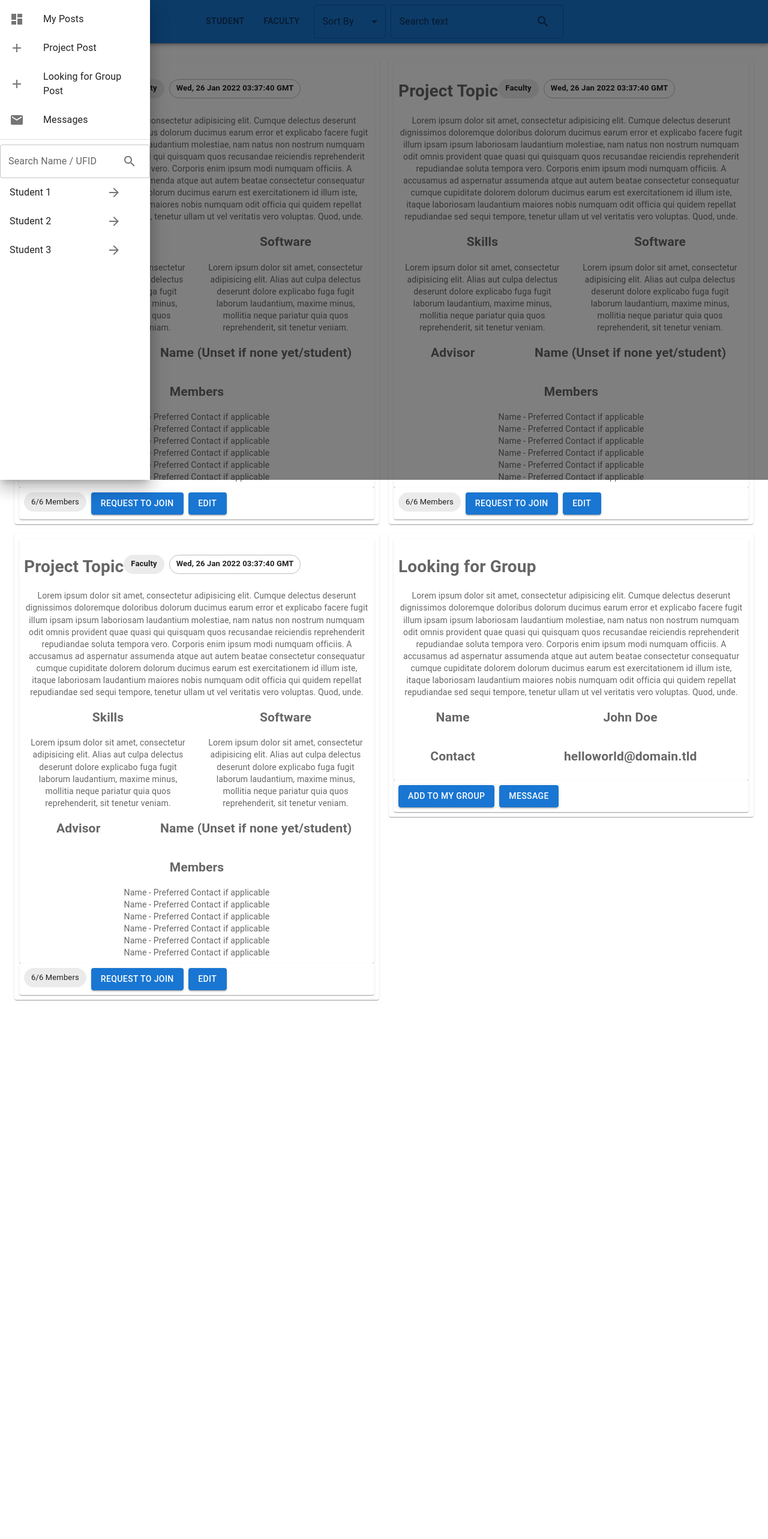
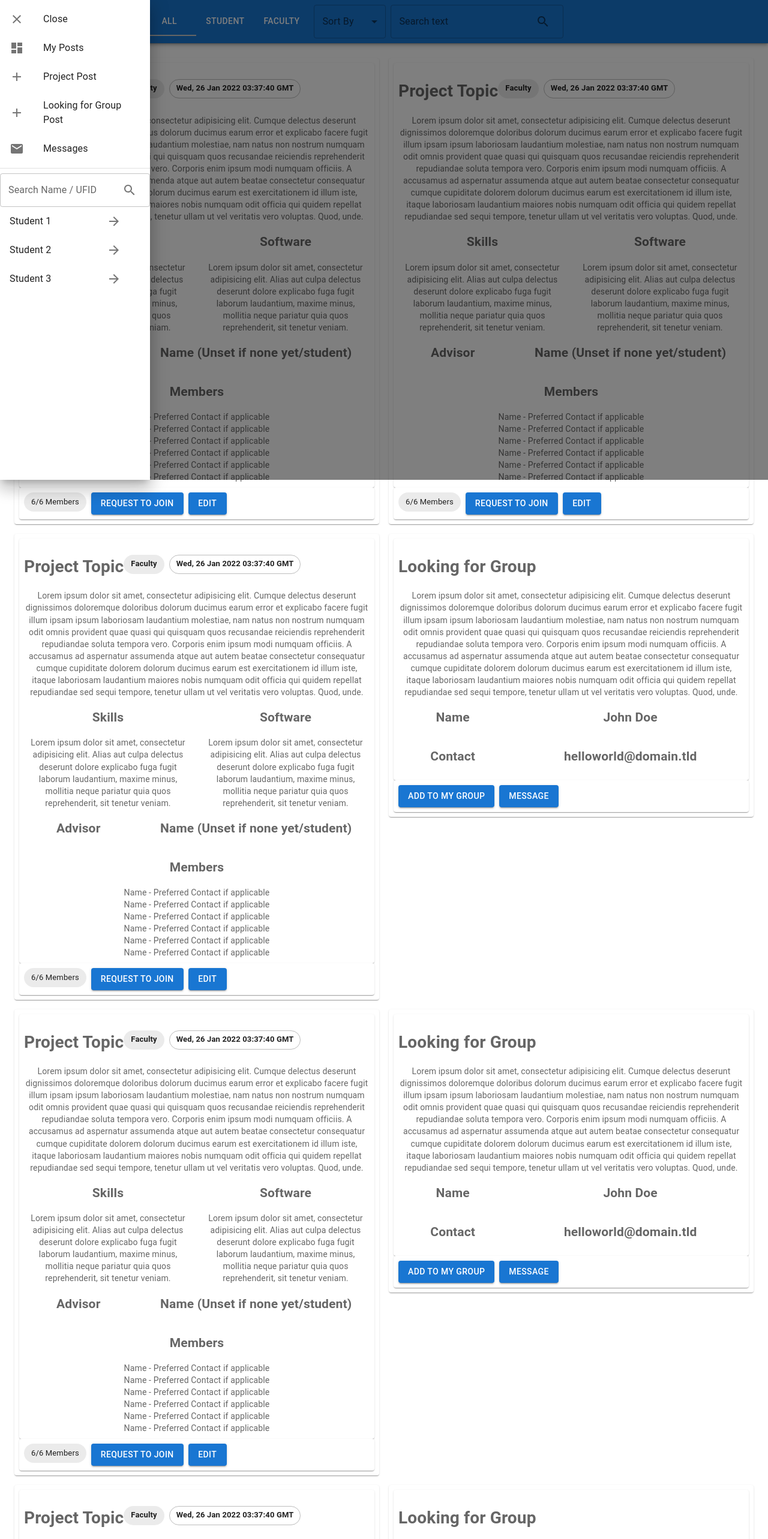
Before and after one commit to MenkeTechnologies/CIS4914ProjectDatabaseUI, a React (Create React App) app: page / in a window 1280 px wide. Shown: the top 2566 px of the page at 60% size. Before the commit the page ends 1691 px from the top, so only its background shows below. Built offline with nearby package versions, Linux system fonts and the light colour scheme.

Commit message:
extracted components for post types

```diff
--- a/public/index.html
+++ b/public/index.html
@@ -24,7 +24,7 @@
       work correctly both with client-side routing and a non-root public URL.
       Learn how to configure a non-root public URL by running `npm run build`.
     -->
-    <title>React App</title>
+    <title>Senior Project Database</title>
   </head>
   <body>
     <noscript>You need to enable JavaScript to run this app.</noscript>
--- a/src/App.js
+++ b/src/App.js
@@ -20,15 +20,17 @@ import InputLabel from '@mui/material/InputLabel';
 import MenuItem from '@mui/material/MenuItem';
 import FormControl from '@mui/material/FormControl';
 import Select from '@mui/material/Select';
-import { Add, ArrowForward, Dashboard, Mail } from "@mui/icons-material";
+import { Add, ArrowForward, Close, Dashboard, Mail } from "@mui/icons-material";
 import Grid from '@mui/material/Grid';
-import { styled } from '@mui/material/styles';
-import Paper from '@mui/material/Paper';
 import { LEFT, OFFERING, POST_TYPE, TITLE } from "./Consts";
 import { posts } from "./MockData";
-import { Button, Chip, Stack } from "@mui/material";
+import ProjectPost from "./ProjectPost";
+import SeekingPost from "./SeekingPost";
+import { makeStyles } from "@mui/material";
 
-function App() {
+
+
+function App(props) {
   const [state, setState] = React.useState({
     [LEFT]: true,
   });
@@ -65,10 +67,12 @@ function App() {
     <Box
       sx={{width: anchor === 'top' || anchor === 'bottom' ? 'auto' : 250}}
       role="presentation"
-      onClick={toggleDrawer(anchor, false)}
-      onKeyDown={toggleDrawer(anchor, false)}
     >
       <List>
+        <ListItem button key={'Close'} onClick={toggleDrawer(anchor, false)}>
+          <ListItemIcon> <Close/> </ListItemIcon>
+          <ListItemText primary={'Close'}/>
+        </ListItem>
         <ListItem button key={'My Posts'}>
 
           <ListItemIcon> <Dashboard/> </ListItemIcon>
@@ -127,13 +131,6 @@ function App() {
     </IconButton>
   )
 
-  const Item = styled(Paper)(({theme}) => ({
-    ...theme.typography.body2,
-    padding: theme.spacing(1),
-    textAlign: 'center',
-    color: theme.palette.text.secondary,
-  }));
-
   return (
     <div className="App">
       <AppBar position="static">
@@ -146,7 +143,14 @@ function App() {
               {TITLE}
             </Typography>
           </Typography>
-          <Tabs value={value} onChange={handleChange} aria-label="basic tabs example">
+          <Tabs value={value} onChange={handleChange} aria-label="basic tabs example" textColor={"#ccc"}
+                TabIndicatorProps={{
+                  style: {
+                    backgroundColor: "#ccc"
+                  }
+                }}
+
+          >
             <Tab label="All" {...a11yProps(0)} />
             <Tab label="Student" {...a11yProps(1)} />
             <Tab label="Faculty" {...a11yProps(2)} />
@@ -181,114 +185,8 @@ function App() {
         <TabPanel value={value} index={0}>
           <Box sx={{flexGrow: 1}}>
             <Grid container spacing={2}>
-              {posts.map(p => {
-                  if (p[POST_TYPE] === OFFERING) {
-                    return <Grid item xs={6}>
-                      <Item>
-                        <Item>
-
-                          <h1>
-                            <Stack direction="row" spacing={1}>
-                              {p.title}
-                              <Chip label={p.userType}/>
-                              <Chip label={p.date} variant="outlined"/>
-                            </Stack>
-                          </h1>
-                          {p.details}
-
-                          <Grid container item spacing={2}>
-                            <Grid item xs={6}>
-                              <h2>
-                                Skills
-                              </h2>
-                              {p.skills}
-                            </Grid>
-                            <Grid item xs={6}>
-                              <h2>
-                                Software
-                              </h2>
-                              {p.software}
-                            </Grid>
-                          </Grid>
-
-                          <Grid container item spacing={2}>
-                            <Grid item xs={4}>
-                              <h2>
-                                Advisor
-                              </h2>
-                            </Grid>
-                            <Grid item xs={8}>
-                              <h2>
-                                {p.advisor}
-                              </h2>
-                            </Grid>
-                          </Grid>
-                          <h2>Members</h2>
-
-                          {p.members.map(m =>
-                            <div>{m}</div>
-                          )}
-
-                        </Item>
-
-                        <Item>
-                          <Stack direction="row" spacing={1}>
-                            <Chip label="6/6 Members"/>
-                            <Button variant={"contained"}>Request to Join</Button>
-                            <Button variant={"contained"}>Edit</Button>
-                          </Stack>
-                        </Item>
-
-                      </Item>
-                    </Grid>
-
-                  } else {
-                    return <Grid item xs={6}>
-                      <Item>
-                        <Item>
-
-                          <h1>
-                            <Stack direction="row" spacing={1}>
-                              {p.title}
-                            </Stack>
-                          </h1>
-                          {p.details}
-                          <Grid container item spacing={2}>
-                            <Grid item xs={4}>
-                              <h2>
-                                Name
-                              </h2>
-                            </Grid>
-                            <Grid item xs={8}>
-                              <h2>
-                                {p.name}
-                              </h2>
-                            </Grid>
-                          </Grid>
-                          <Grid container item spacing={2}>
-                            <Grid item xs={4}>
-                              <h2>
-                                Contact
-                              </h2>
-                            </Grid>
-                            <Grid item xs={8}>
-                              <h2>
-                                {p.contact}
-                              </h2>
-                            </Grid>
-                          </Grid>
-                        </Item>
-                        <Item>
-                          <Stack direction="row" spacing={1}>
-                            <Button variant={"contained"}>Add to My Group</Button>
-                            <Button variant={"contained"}>Message</Button>
-                          </Stack>
-                        </Item>
-                      </Item>
-                    </Grid>
-                  }
-
-                }
+              {posts.map(post =>
+                post[POST_TYPE] === OFFERING ? <ProjectPost post={post}/> : <SeekingPost post={post}/>
               )}
             </Grid>
           </Box>
--- /dev/null
+++ b/src/GlobalStyle.js
@@ -0,0 +1,17 @@
+import { createStyles, makeStyles } from '@material-ui/core';
+
+const useStyles = makeStyles((theme) =>
+  createStyles({
+    appBar: {
+      position: 'relative',
+      zIndex: theme.zIndex.drawer + 1
+    }
+  })
+);
+
+const GlobalStyles = () => {
+  useStyles();
+  return null;
+};
+
+export default GlobalStyles;
--- /dev/null
+++ b/src/ProjectPost.js
@@ -0,0 +1,78 @@
+import React from 'react';
+import Grid from "@mui/material/Grid";
+import { Button, Chip, Stack } from "@mui/material";
+import { styled } from "@mui/material/styles";
+import Paper from "@mui/material/Paper";
+
+const Item = styled(Paper)(({theme}) => ({
+  ...theme.typography.body2,
+  padding: theme.spacing(1),
+  textAlign: 'center',
+  color: theme.palette.text.secondary,
+}));
+
+function ProjectPost(props) {
+  const {post: {title, userType, date, details, skills, software, members, advisor}} = props;
+  return (
+    <Grid item xs={6}>
+      <Item>
+        <Item>
+
+          <h1>
+            <Stack direction="row" spacing={1}>
+              {title}
+              <Chip label={userType}/>
+              <Chip label={date} variant="outlined"/>
+            </Stack>
+          </h1>
+          {details}
+
+          <Grid container item spacing={2}>
+            <Grid item xs={6}>
+              <h2>
+                Skills
+              </h2>
+              {skills}
+            </Grid>
+            <Grid item xs={6}>
+              <h2>
+                Software
+              </h2>
+              {software}
+            </Grid>
+          </Grid>
+
+          <Grid container item spacing={2}>
+            <Grid item xs={4}>
+              <h2>
+                Advisor
+              </h2>
+            </Grid>
+            <Grid item xs={8}>
+              <h2>
+                {advisor}
+              </h2>
+            </Grid>
+          </Grid>
+          <h2>Members</h2>
+
+          {members.map(m =>
+            <div>{m}</div>
+          )}
+
+        </Item>
+
+        <Item>
+          <Stack direction="row" spacing={1}>
+            <Chip label="6/6 Members"/>
+            <Button variant={"contained"}>Request to Join</Button>
+            <Button variant={"contained"}>Edit</Button>
+          </Stack>
+        </Item>
+
+      </Item>
+    </Grid>
+  );
+}
+
+export default ProjectPost;
--- /dev/null
+++ b/src/SeekingPost.js
@@ -0,0 +1,61 @@
+import React from 'react';
+import Grid from "@mui/material/Grid";
+import { Button, Stack } from "@mui/material";
+import { styled } from "@mui/material/styles";
+import Paper from "@mui/material/Paper";
+
+const Item = styled(Paper)(({theme}) => ({
+  ...theme.typography.body2,
+  padding: theme.spacing(1),
+  textAlign: 'center',
+  color: theme.palette.text.secondary,
+}));
+
+function SeekingPost(props) {
+  const {post: {title, details, name, contact}} = props;
+  return (<Grid item xs={6}>
+      <Item>
+        <Item>
+          <h1>
+            <Stack direction="row" spacing={1}>
+              {title}
+            </Stack>
+          </h1>
+          {details}
+          <Grid container item spacing={2}>
+            <Grid item xs={4}>
+              <h2>
+                Name
+              </h2>
+            </Grid>
+            <Grid item xs={8}>
+              <h2>
+                {name}
+              </h2>
+            </Grid>
+          </Grid>
+          <Grid container item spacing={2}>
+            <Grid item xs={4}>
+              <h2>
+                Contact
+              </h2>
+            </Grid>
+            <Grid item xs={8}>
+              <h2>
+                {contact}
+              </h2>
+            </Grid>
+          </Grid>
+        </Item>
+        <Item>
+          <Stack direction="row" spacing={1}>
+            <Button variant={"contained"}>Add to My Group</Button>
+            <Button variant={"contained"}>Message</Button>
+          </Stack>
+        </Item>
+      </Item>
+    </Grid>
+  );
+}
+
+export default SeekingPost;
```
Also changed, not shown: src/MockData.js (+50 -1 lines), src/index.js (+9 -1 lines).
